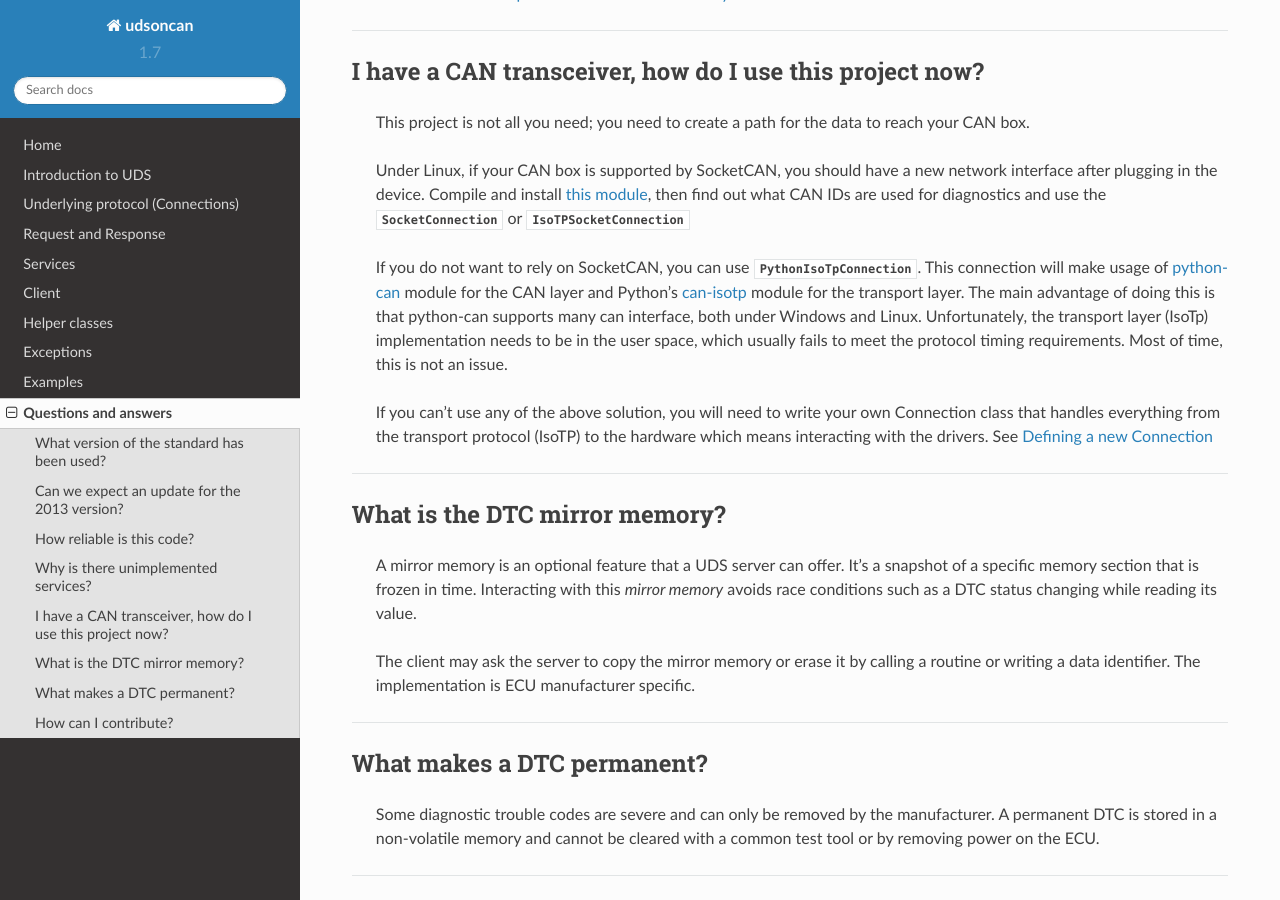
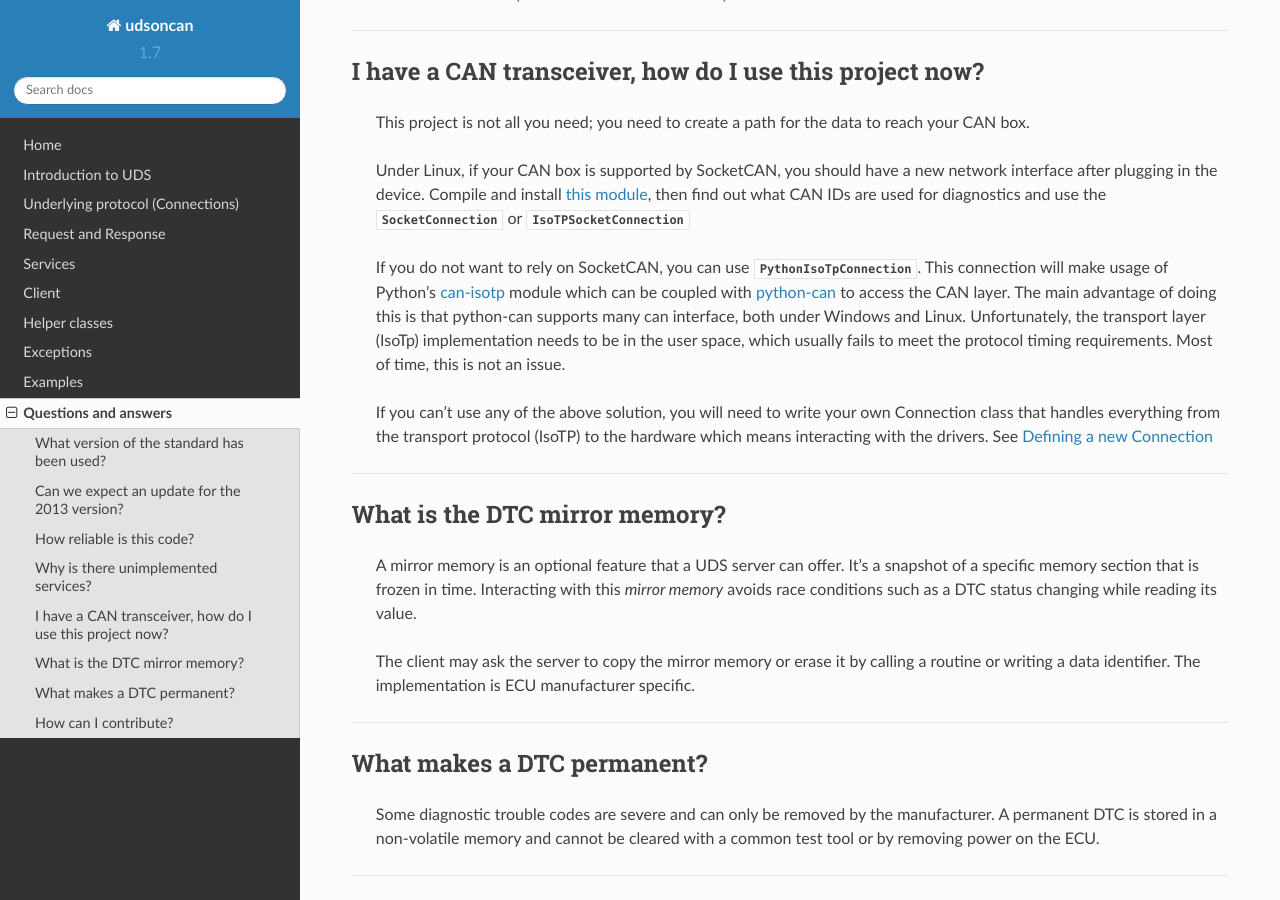
Before and after one commit to pylessard/python-udsoncan, a Sphinx documentation site: the page built from doc/source/udsoncan/questions_answers.rst, in a window 1280 px wide and 900 px high, scrolled down 884 px. Built offline with Sphinx 7.4.7 and the Read the Docs theme 2.0.0, drawn with Linux system fonts in a browser that asks for light colours.

Commit message:
Updated doc

```diff
--- a/doc/source/udsoncan/questions_answers.rst
+++ b/doc/source/udsoncan/questions_answers.rst
@@ -54,7 +54,7 @@ I have a CAN transceiver, how do I use this project now?
 
    Under Linux, if your CAN box is supported by SocketCAN, you should have a new network interface after plugging in the device. Compile and install `this module <https://github.com/hartkopp/can-isotp>`_, then find out what CAN IDs are used for diagnostics and use the :class:`SocketConnection<udsoncan.connections.SocketConnection>` or :class:`IsoTPSocketConnection<udsoncan.connections.IsoTPSocketConnection>`
 
-   If you do not want to rely on SocketCAN, you can use :class:`PythonIsoTpConnection<udsoncan.connections.PythonIsoTpConnection>`. This connection will make usage of `python-can <https://python-can.readthedocs.io>`_ module for the CAN layer and Python's `can-isotp <https://github.com/pylessard/python-can-isotp>`_ module for the transport layer. The main advantage of doing this is that python-can supports many can interface, both under Windows and Linux. Unfortunately, the transport layer (IsoTp) implementation needs to be in the user space, which usually fails to meet the protocol timing requirements. Most of time, this is not an issue.
+   If you do not want to rely on SocketCAN, you can use :class:`PythonIsoTpConnection<udsoncan.connections.PythonIsoTpConnection>`. This connection will make usage of  Python's `can-isotp <https://can-isotp.readthedocs.io>`_ module which can be coupled with `python-can <https://python-can.readthedocs.io>`_ to access the CAN layer. The main advantage of doing this is that python-can supports many can interface, both under Windows and Linux. Unfortunately, the transport layer (IsoTp) implementation needs to be in the user space, which usually fails to meet the protocol timing requirements. Most of time, this is not an issue.
 
    If you can't use any of the above solution, you will need to write your own Connection class that handles everything from the transport protocol (IsoTP) to the hardware which means interacting with the drivers. See :ref:`Defining a new Connection<DefiningNewConnection>`
 
```
